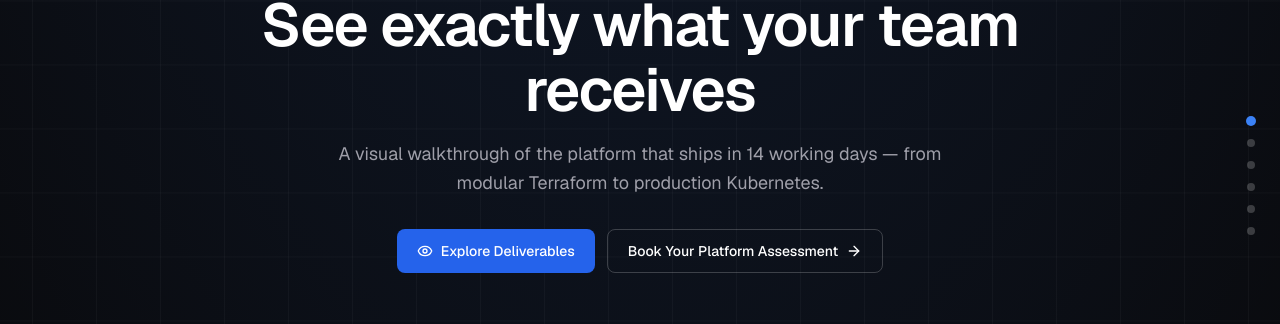
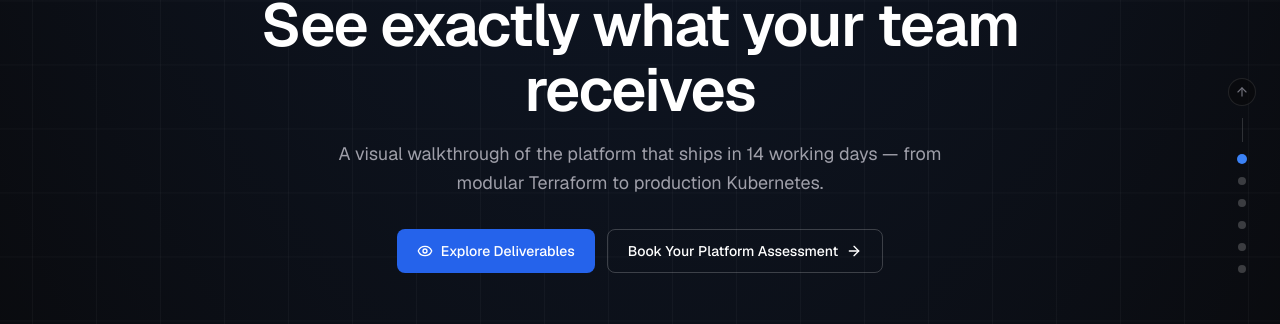
Before and after one commit to Rob971/platformbox.io, a Next.js app: page /showcase in a window 1280 px wide. Shown: the part 224-548 px from the top of the page. Built offline with nearby package versions, Linux system fonts and the light colour scheme.

Commit message:
feat: unify page navigation across all pages
- Generalize showcase dot-rail/pill-bar nav into shared PageNav with back-to-top

- Use PageNav on home, showcase, and architecture; add section ids to architecture

- Make header sticky for always-available navigation

```diff
--- a/src/components/architecture/architecture-page.tsx
+++ b/src/components/architecture/architecture-page.tsx
@@ -16,6 +16,7 @@ import {
 import { Header } from "@/components/header";
 import { Footer } from "@/components/footer";
 import { BookingCta } from "@/components/booking-cta";
+import { PageNav } from "@/components/page-nav";
 import { technicalReference, architecture, finalCta } from "@/lib/content";
 
 const sectionIcons = [
@@ -30,15 +31,23 @@ const sectionIcons = [
   Boxes,
 ];
 
+const pageSections = [
+  { id: "overview", label: "Overview" },
+  { id: "path", label: "Path" },
+  { id: "components", label: "Components" },
+  { id: "book", label: "Book" },
+];
+
 export function ArchitecturePage() {
   return (
     <div className="relative flex min-h-screen flex-col overflow-x-hidden">
       <div className="pointer-events-none absolute inset-0 grid-glow" aria-hidden />
 
       <Header showHomeLink />
+      <PageNav sections={pageSections} />
 
       <main className="relative z-10 flex-1">
-        <section className="mx-auto max-w-5xl px-6 pb-16 pt-16 text-center sm:pt-24 md:pt-28">
+        <section id="overview" className="mx-auto max-w-5xl px-6 pb-16 pt-16 text-center sm:pt-24 md:pt-28">
           <p className="mb-6 text-xs font-medium uppercase tracking-[0.2em] text-accent">
             {technicalReference.eyebrow}
           </p>
@@ -60,7 +69,7 @@ export function ArchitecturePage() {
           </div>
         </section>
 
-        <section className="border-t border-white/10">
+        <section id="path" className="border-t border-white/10">
           <div className="mx-auto max-w-3xl px-6 py-16">
             <h2 className="mb-8 text-center text-2xl font-semibold tracking-tight text-white sm:text-3xl">
               The path from developer to production
@@ -88,7 +97,7 @@ export function ArchitecturePage() {
           </div>
         </section>
 
-        <section className="border-t border-white/10">
+        <section id="components" className="border-t border-white/10">
           <div className="mx-auto max-w-6xl px-6 py-16 md:py-24">
             <div className="mb-10 max-w-2xl">
               <p className="mb-3 text-xs font-medium uppercase tracking-[0.2em] text-zinc-400">
@@ -121,7 +130,7 @@ export function ArchitecturePage() {
           </div>
         </section>
 
-        <section className="border-t border-white/10">
+        <section id="book" className="border-t border-white/10">
           <div className="mx-auto max-w-5xl px-6 py-24 text-center">
             <h2 className="text-3xl font-semibold tracking-tight text-white sm:text-4xl">
               {finalCta.headline}
--- a/src/components/header.tsx
+++ b/src/components/header.tsx
@@ -21,7 +21,7 @@ export function Header({ showHomeLink = false }: HeaderProps) {
   const close = () => setMenuOpen(false);
 
   return (
-    <header className="relative z-20 border-b border-white/10 bg-zinc-950/70 backdrop-blur-md">
+    <header className="sticky top-0 z-20 border-b border-white/10 bg-zinc-950/70 backdrop-blur-md">
       <div className="mx-auto flex h-16 max-w-6xl items-center justify-between px-6">
         <Link
           href="/"
--- a/src/components/landing-page.tsx
+++ b/src/components/landing-page.tsx
@@ -1,5 +1,6 @@
 import { Header } from "@/components/header";
 import { Footer } from "@/components/footer";
+import { PageNav } from "@/components/page-nav";
 import { HeroSection } from "@/components/sections/hero-section";
 import { ProblemSection } from "@/components/sections/problem-section";
 import { OutcomeSection } from "@/components/sections/outcome-section";
@@ -18,12 +19,24 @@ import { FitSection } from "@/components/sections/fit-section";
 import { FaqSection } from "@/components/sections/faq-section";
 import { FinalCtaSection } from "@/components/sections/final-cta-section";
 
+const pageSections = [
+  { id: "outcome", label: "Path" },
+  { id: "day-14", label: "Day 14" },
+  { id: "why-not-build", label: "Why us" },
+  { id: "pricing", label: "Pricing" },
+  { id: "assessment", label: "Assessment" },
+  { id: "ownership", label: "Ownership" },
+  { id: "technology", label: "Stack" },
+  { id: "faq", label: "FAQ" },
+];
+
 export function LandingPage() {
   return (
     <div className="relative flex min-h-screen flex-col overflow-x-hidden">
       <div className="pointer-events-none absolute inset-0 grid-glow" aria-hidden />
 
       <Header />
+      <PageNav sections={pageSections} />
 
       <main className="relative z-10 flex-1">
         <HeroSection />
--- /dev/null
+++ b/src/components/page-nav.tsx
@@ -0,0 +1,127 @@
+"use client";
+
+import { useEffect, useState } from "react";
+import { motion } from "framer-motion";
+import { ArrowUp } from "lucide-react";
+
+export interface PageNavSection {
+  id: string;
+  label: string;
+}
+
+interface PageNavProps {
+  sections: PageNavSection[];
+}
+
+function prefersReducedMotion() {
+  return (
+    typeof window !== "undefined" &&
+    window.matchMedia?.("(prefers-reduced-motion: reduce)").matches
+  );
+}
+
+function scrollToSection(id: string) {
+  const behavior: ScrollBehavior = prefersReducedMotion() ? "auto" : "smooth";
+  document.getElementById(id)?.scrollIntoView({ behavior });
+}
+
+function scrollToTop() {
+  const behavior: ScrollBehavior = prefersReducedMotion() ? "auto" : "smooth";
+  window.scrollTo({ top: 0, behavior });
+}
+
+export function PageNav({ sections }: PageNavProps) {
+  const [active, setActive] = useState<string>("");
+
+  useEffect(() => {
+    const observer = new IntersectionObserver(
+      (entries) => {
+        for (const entry of entries) {
+          if (entry.isIntersecting) setActive(entry.target.id);
+        }
+      },
+      { rootMargin: "-40% 0px -55% 0px" },
+    );
+
+    sections.forEach(({ id }) => {
+      const el = document.getElementById(id);
+      if (el) observer.observe(el);
+    });
+
+    return () => observer.disconnect();
+  }, [sections]);
+
+  return (
+    <>
+      {/* Desktop: fixed right dot rail with back-to-top */}
+      <nav
+        className="fixed right-6 top-1/2 z-30 hidden -translate-y-1/2 flex-col items-center gap-3 lg:flex"
+        aria-label="Page sections"
+      >
+        <button
+          onClick={scrollToTop}
+          className="flex h-7 w-7 items-center justify-center rounded-full border border-white/10 bg-zinc-950/60 text-zinc-500 transition-colors hover:border-white/25 hover:text-white"
+          aria-label="Scroll to top"
+          title="Back to top"
+        >
+          <ArrowUp className="h-3.5 w-3.5" />
+        </button>
+        <span className="h-6 w-px bg-white/15" aria-hidden />
+        {sections.map(({ id, label }) => (
+          <button
+            key={id}
+            onClick={() => scrollToSection(id)}
+            className="group relative flex h-2.5 w-2.5 items-center justify-center"
+            aria-label={`Scroll to ${label}`}
+          >
+            <span className="absolute right-full top-1/2 mr-2 -translate-y-1/2 whitespace-nowrap text-xs text-zinc-500 opacity-0 transition-opacity group-hover:opacity-100">
+              {label}
+            </span>
+            <span className="relative flex h-2.5 w-2.5 items-center justify-center">
+              {active === id && (
+                <motion.span
+                  layoutId="activeSection"
+                  className="absolute inset-0 rounded-full bg-accent"
+                  transition={{ type: "spring", stiffness: 300, damping: 30 }}
+                />
+              )}
+              <span
+                className={`h-2 w-2 rounded-full transition-colors ${
+                  active === id ? "bg-accent" : "bg-white/20 hover:bg-white/40"
+                }`}
+              />
+            </span>
+          </button>
+        ))}
+      </nav>
+
+      {/* Mobile: bottom pill bar with back-to-top */}
+      <nav
+        className="fixed bottom-6 left-1/2 z-30 flex max-w-[calc(100vw-2rem)] -translate-x-1/2 items-center gap-1 overflow-x-auto rounded-full border border-white/15 bg-zinc-950/90 px-2 py-2 backdrop-blur-md shadow-[0_8px_32px_rgba(0,0,0,0.5)] [scrollbar-width:none] [&::-webkit-scrollbar]:hidden lg:hidden"
+        aria-label="Page sections"
+      >
+        <button
+          onClick={scrollToTop}
+          className="flex h-7 w-7 shrink-0 items-center justify-center rounded-full bg-white/5 text-zinc-300 transition-colors hover:bg-white/10 hover:text-white"
+          aria-label="Scroll to top"
+        >
+          <ArrowUp className="h-3.5 w-3.5" />
+        </button>
+        <span className="mx-0.5 h-4 w-px shrink-0 bg-white/15" aria-hidden />
+        {sections.map(({ id, label }) => (
+          <button
+            key={id}
+            onClick={() => scrollToSection(id)}
+            className={`shrink-0 whitespace-nowrap rounded-full px-3 py-1.5 text-[11px] font-medium transition-colors ${
+              active === id
+                ? "bg-accent-strong text-white"
+                : "text-zinc-400 hover:text-white"
+            }`}
+          >
+            {label}
+          </button>
+        ))}
+      </nav>
+    </>
+  );
+}
--- a/src/components/showcase/section-nav.tsx
+++ /dev/null
@@ -1,85 +0,0 @@
-"use client";
-
-import { useEffect, useState } from "react";
-import { motion } from "framer-motion";
-
-const sections = [
-  { id: "blueprint", label: "Blueprint" },
-  { id: "timeline", label: "Timeline" },
-  { id: "deliverables", label: "Deliverables" },
-  { id: "pipeline", label: "Pipeline" },
-  { id: "platform", label: "Platform" },
-  { id: "roi", label: "Results" },
-];
-
-export function SectionNav() {
-  const [active, setActive] = useState<string>("timeline");
-
-  useEffect(() => {
-    const observer = new IntersectionObserver(
-      (entries) => {
-        for (const entry of entries) {
-          if (entry.isIntersecting) {
-            setActive(entry.target.id);
-          }
-        }
-      },
-      { rootMargin: "-40% 0px -55% 0px" }
-    );
-
-    sections.forEach(({ id }) => {
-      const el = document.getElementById(id);
-      if (el) observer.observe(el);
-    });
-
-    return () => observer.disconnect();
-  }, []);
-
-  return (
-    <>
-    <nav className="fixed right-6 top-1/2 -translate-y-1/2 z-30 hidden lg:flex flex-col items-center gap-3" aria-label="Page sections">
-      {sections.map(({ id, label }) => (
-        <button
-          key={id}
-          onClick={() => document.getElementById(id)?.scrollIntoView({ behavior: "smooth" })}
-          className="group relative flex h-2.5 w-2.5 items-center justify-center"
-          aria-label={`Scroll to ${label}`}
-        >
-          <span className="absolute right-full top-1/2 mr-2 -translate-y-1/2 text-xs text-zinc-600 opacity-0 group-hover:opacity-100 transition-opacity whitespace-nowrap">
-            {label}
-          </span>
-          <span className="relative flex h-2.5 w-2.5 items-center justify-center">
-            {active === id && (
-              <motion.span
-                layoutId="activeSection"
-                className="absolute inset-0 rounded-full bg-accent"
-                transition={{ type: "spring", stiffness: 300, damping: 30 }}
-              />
-            )}
-            <span
-              className={`h-2 w-2 rounded-full transition-colors ${
-                active === id ? "bg-accent" : "bg-white/20 hover:bg-white/40"
-              }`}
-            />
-          </span>
-        </button>
-      ))}
-    </nav>
-
-    {/* Mobile: horizontal scrollable pill bar */}
-    <nav className="lg:hidden fixed bottom-6 left-1/2 -translate-x-1/2 z-30 flex items-center gap-1 rounded-full border border-white/15 bg-zinc-950/90 px-2 py-2 backdrop-blur-md shadow-[0_8px_32px_rgba(0,0,0,0.5)]" aria-label="Page sections">
-      {sections.map(({ id, label }) => (
-        <button
-          key={id}
-          onClick={() => document.getElementById(id)?.scrollIntoView({ behavior: "smooth" })}
-          className={`rounded-full px-3 py-1.5 text-[11px] font-medium transition-colors whitespace-nowrap ${
-            active === id ? "bg-accent-strong text-white" : "text-zinc-400 hover:text-white"
-          }`}
-        >
-          {label}
-        </button>
-      ))}
-    </nav>
-    </>
-  );
-}
--- a/src/components/showcase/showcase-page.tsx
+++ b/src/components/showcase/showcase-page.tsx
@@ -5,7 +5,7 @@ import { ArrowRight, Boxes, Eye, Gauge, LayoutDashboard, Database, KeyRound } fr
 import { Header } from "../header";
 import { Footer } from "../footer";
 import { TimelineStepper } from "./timeline-stepper";
-import { SectionNav } from "./section-nav";
+import { PageNav } from "../page-nav";
 import { DeliverableCard } from "./deliverable-card";
 import { PipelineVisualizer } from "./pipeline-visualizer";
 import { EnvDashboard } from "./env-dashboard";
@@ -277,12 +277,21 @@ const beforeAfter = [
   { before: "Idle staging environments burning cloud budget", after: "Auto-destroy on merge — €0 waste" },
 ];
 
+const pageSections = [
+  { id: "blueprint", label: "Blueprint" },
+  { id: "timeline", label: "Timeline" },
+  { id: "deliverables", label: "Deliverables" },
+  { id: "pipeline", label: "Pipeline" },
+  { id: "platform", label: "Platform" },
+  { id: "roi", label: "Results" },
+];
+
 export function ShowcasePage() {
   return (
     <div className="relative flex min-h-screen flex-col overflow-x-hidden">
       <div className="pointer-events-none absolute inset-0 grid-glow" aria-hidden />
 
-      <SectionNav />
+      <PageNav sections={pageSections} />
 
       <Header showHomeLink />
 
```
